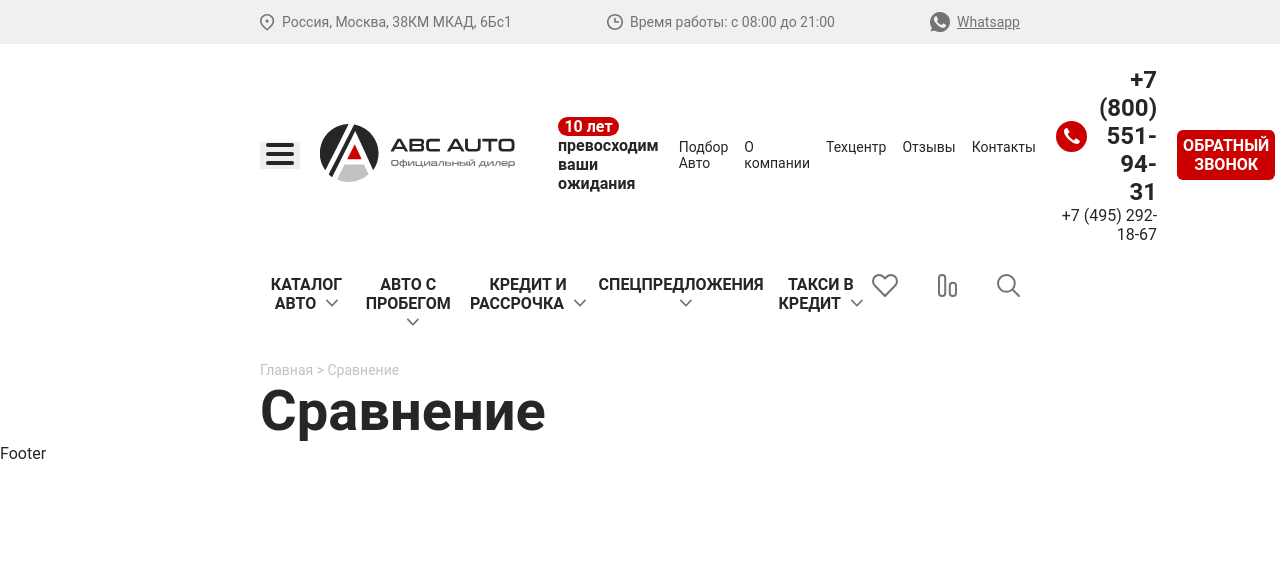
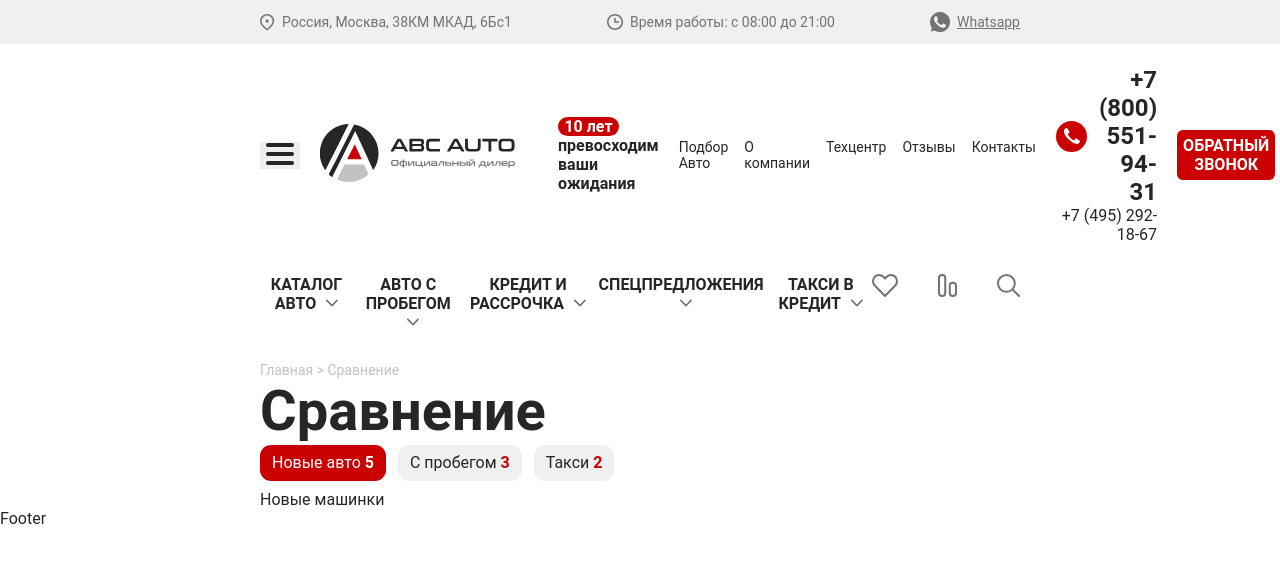
Before and after one commit to EvmenenkovIlya/Car_dealership, a React (Create React App) app: page /comparison in a window 1280 px wide. Shown: the top 562 px of the page. Built offline with nearby package versions, Linux system fonts and the light colour scheme.

Commit message:
add tabcontol styles

```diff
--- a/package.json
+++ b/package.json
@@ -15,6 +15,7 @@
     "react-dom": "^18.2.0",
     "react-router-dom": "^6.15.0",
     "react-scripts": "5.0.1",
+    "react-tabs": "^6.0.2",
     "sass": "^1.65.1",
     "typescript": "^4.9.5",
     "web-vitals": "^2.1.4"
--- /dev/null
+++ b/src/components/TabControl/TabControl.scss
@@ -0,0 +1,34 @@
+@import "../../variables";
+
+.react-tabs {
+
+    //display: flex;
+    .react-tabs__tab-list {
+        border-bottom: none;
+        display: flex;
+        gap: 12px;
+    }
+
+    .react-tabs__tab {
+        border-radius: 11px;
+        border: none;
+        background-color: #EFF0F0;
+    }
+
+    .react-tabs__tab--selected {
+        background-color: $accent-color;
+        color: #FFFFFF;
+        text-align: center;
+        line-height: 24px;
+
+        .accent {
+            color: #FFFFFF;
+        }
+    }
+
+    .accent {
+        color: $accent-color;
+        font-weight: 700;
+        line-height: 24px;
+    }
+}
--- /dev/null
+++ b/src/components/TabControl/TabControl.tsx
@@ -0,0 +1,34 @@
+import './TabControl.scss';
+import 'react-tabs/style/react-tabs.css';
+import { Tab, TabList, TabPanel, Tabs } from 'react-tabs';
+
+export const TabControl = () => {
+  let newCarsCount = 5;
+  let oldCarsCount = 3;
+  let taxisCount = 2;
+  return (
+    <Tabs>
+      <TabList>
+        <Tab>
+          Новые авто <span className="accent">{newCarsCount}</span>
+        </Tab>
+        <Tab>
+          С пробегом <span className="accent">{oldCarsCount}</span>
+        </Tab>
+        <Tab>
+          Такси <span className="accent">{taxisCount}</span>
+        </Tab>
+      </TabList>
+
+      <TabPanel>
+        <div>Новые машинки</div>
+      </TabPanel>
+      <TabPanel>
+        <div>Машинки с пробегом</div>
+      </TabPanel>
+      <TabPanel>
+        <div>Таксишки</div>
+      </TabPanel>
+    </Tabs>
+  );
+};
--- a/src/index.scss
+++ b/src/index.scss
@@ -26,6 +26,7 @@ section {
 h1 {
   font-size: 56px;
   font-weight: 700;
+  display: inline-block;
 }
 
 @media (max-width: 850px) {
--- a/src/pages/ComparisonPage/ComparisonPage.scss
+++ b/src/pages/ComparisonPage/ComparisonPage.scss
@@ -7,4 +7,5 @@
         font-weight: 400;
         font-size: 14px;
     }
+
 }
--- a/src/pages/ComparisonPage/ComparisonPage.tsx
+++ b/src/pages/ComparisonPage/ComparisonPage.tsx
@@ -1,11 +1,15 @@
 import './ComparisonPage.scss';
+import { TabControl } from '../../components/TabControl/TabControl';
 
 export const ComparisonPage = () => {
   // сделать route позже отдельным компонентом
   return (
     <section id="comparison">
       <div className="route">Главная {'>'} Сравнение</div>
-      <h1>Сравнение</h1>
+      <div>
+        <h1>Сравнение</h1>
+        <TabControl />
+      </div>
     </section>
   );
 };
```
Also changed, not shown: 1 other file (tests, documents, lock files or other folders).
